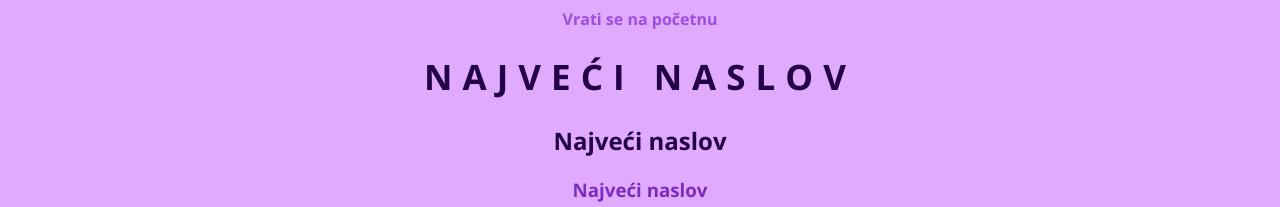
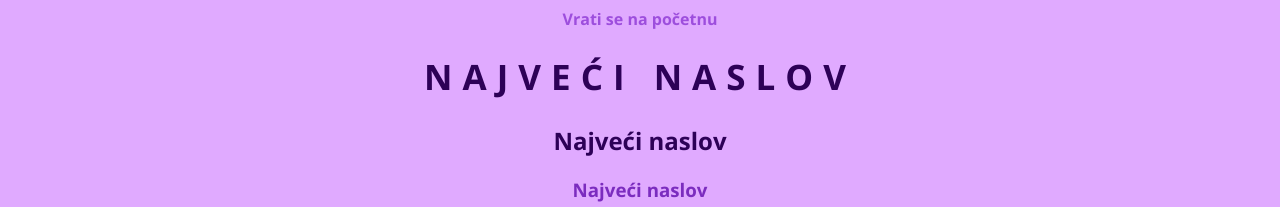
Before and after one commit to FilipMilutin/sjiwp, a plain HTML site: page VJ/prvi.html in a window 1280 px wide. Shown: the top 207 px of the page. Drawn offline with nearby package versions, Linux system fonts and the light colour scheme.

Commit message:
Promjena boje naslova u CSS datoteci

```diff
--- a/stil.css
+++ b/stil.css
@@ -9,7 +9,7 @@ body{
 }
 
 h1{
-    color: #240046;
+    color: #2d0157;
     text-align: center;
     font-size: 35px;
     letter-spacing: 10px;
@@ -22,7 +22,7 @@ p, dl, ul, ol{
 }
 
 h2{
-    color: #240046;
+    color: #2d0157;
     text-align: center;
 }
 
```
